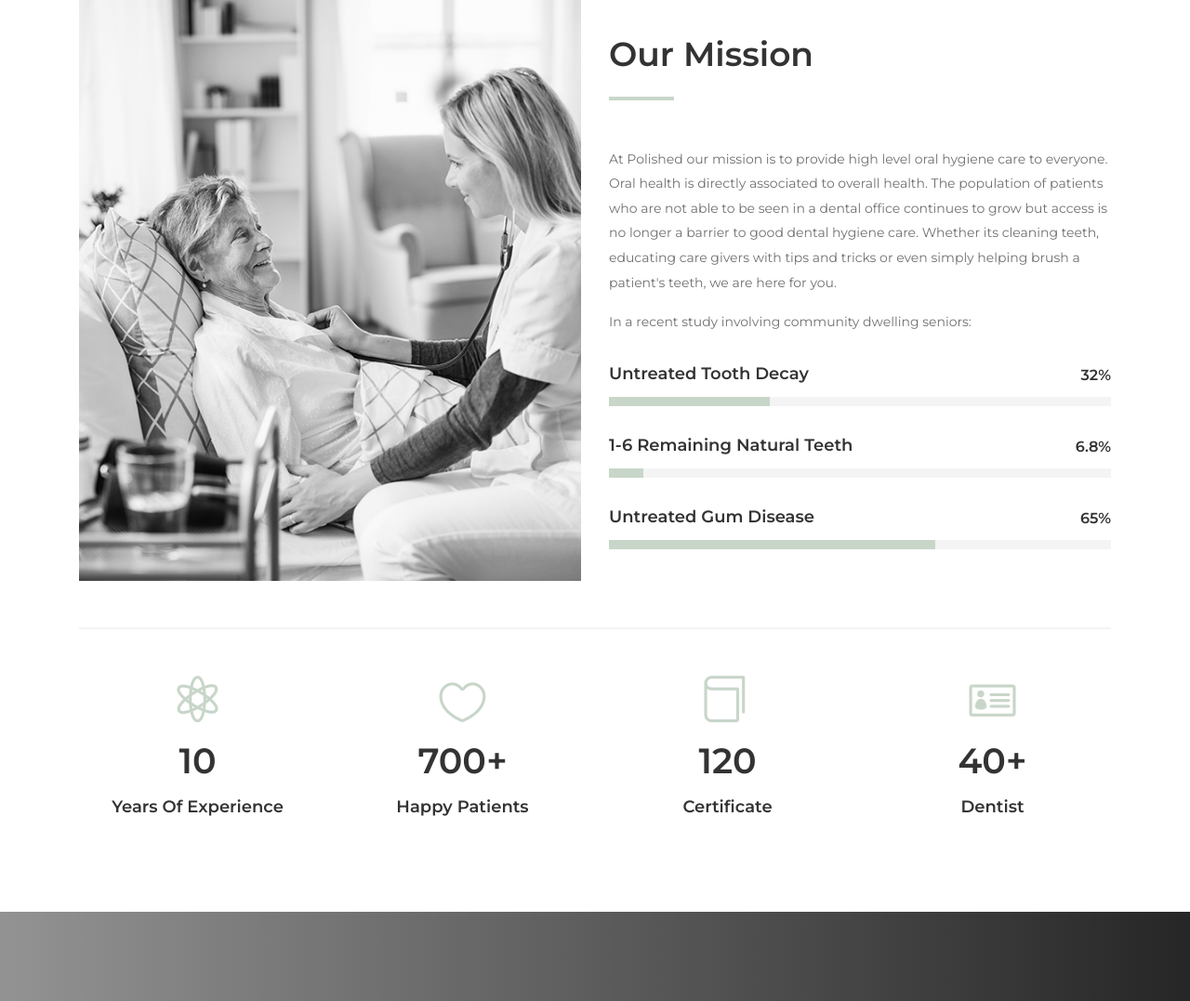
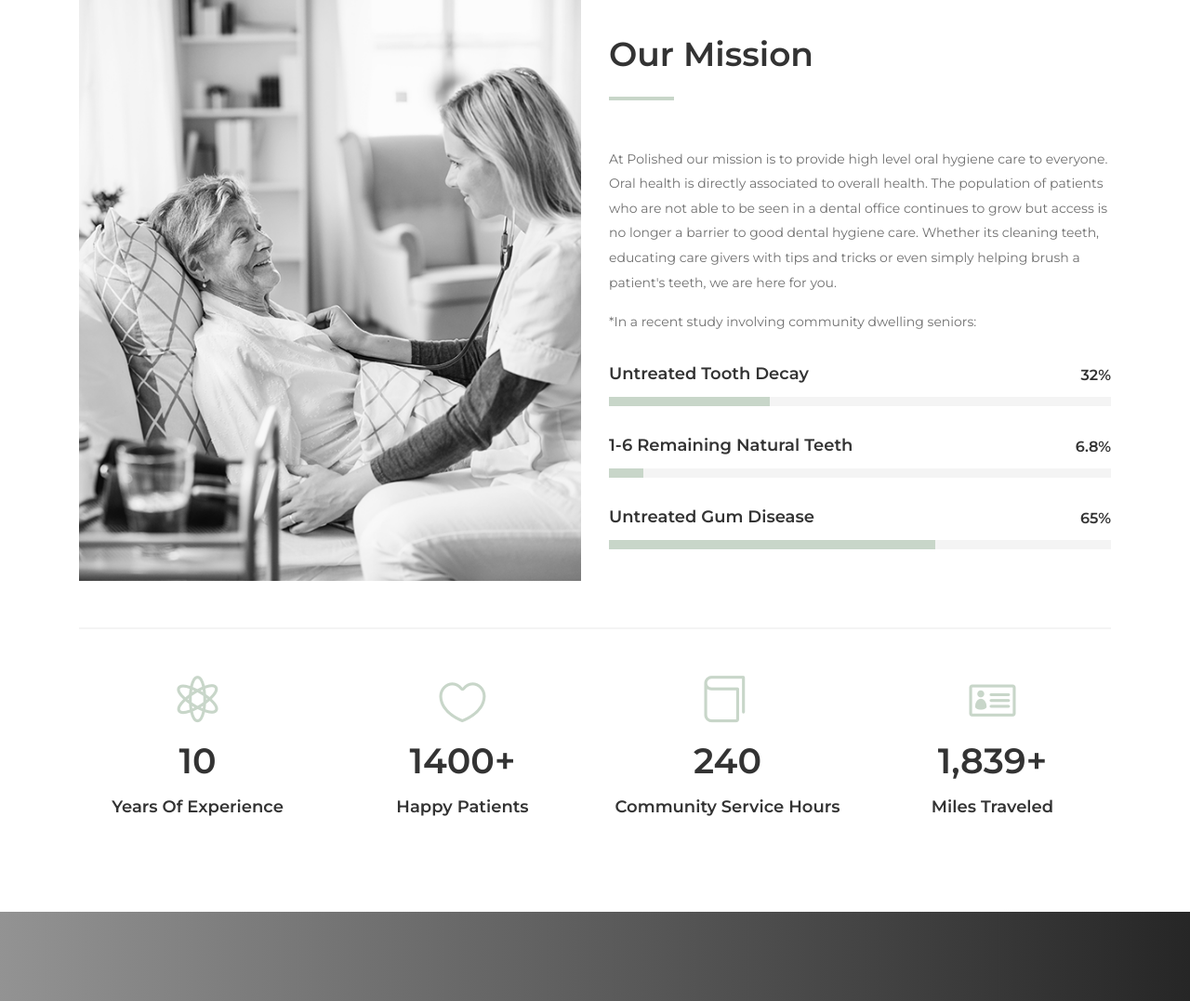
Before and after one commit to bjlamphiear/PolishedDjango, a Django app: page /about.html in a window 1280 px wide. Shown: the part 482-1559 px from the top of the page at 93% size. Run offline with Django 4.2, Linux system fonts and the light colour scheme; some libraries are stand-ins or nearby versions.

Commit message:
updated about page

```diff
--- a/website/templates/about.html
+++ b/website/templates/about.html
@@ -51,7 +51,7 @@
               <div class="line"></div>
             </div>
             <p>At Polished our mission is to provide high level oral hygiene care to everyone. Oral health is directly associated to overall health. The population of patients who are not able to be seen in a dental office continues to grow but access is no longer a barrier to good dental hygiene care. Whether its cleaning teeth, educating care givers with tips and tricks or even simply helping brush a patient's teeth, we are here for you.</p>
-            <p> In a recent study involving community dwelling seniors: </p>
+            <p> *In a recent study involving community dwelling seniors: </p>
             <!-- Single Skills Area -->
             <div class="single-skills-area mt-30">
               <h6>Untreated Tooth Decay</h6>
@@ -106,7 +106,7 @@
         <div class="col-12 col-sm-6 col-lg-3">
           <div class="single-cta text-center mt-50 mb-100">
             <i class="icon_heart_alt"></i>
-            <h2><span class="counter">700</span>+</h2>
+            <h2><span class="counter">1400</span>+</h2>
             <h5>Happy Patients</h5>
           </div>
         </div>
@@ -115,8 +115,8 @@
         <div class="col-12 col-sm-6 col-lg-3">
           <div class="single-cta text-center mt-50 mb-100">
             <i class="icon_book_alt"></i>
-            <h2><span class="counter">120</span></h2>
-            <h5>Certificate</h5>
+            <h2><span class="counter">240</span></h2>
+            <h5>Community Service Hours</h5>
           </div>
         </div>
 
@@ -124,8 +124,8 @@
         <div class="col-12 col-sm-6 col-lg-3">
           <div class="single-cta text-center mt-50 mb-100">
             <i class="icon_id"></i>
-            <h2><span class="counter">40</span>+</h2>
-            <h5>Dentist</h5>
+            <h2><span class="counter">1,840</span>+</h2>
+            <h5>Miles Traveled </h5>
           </div>
         </div>
       </div>
```
Also changed, not shown: website/templates/home.html (+10 -19 lines).
